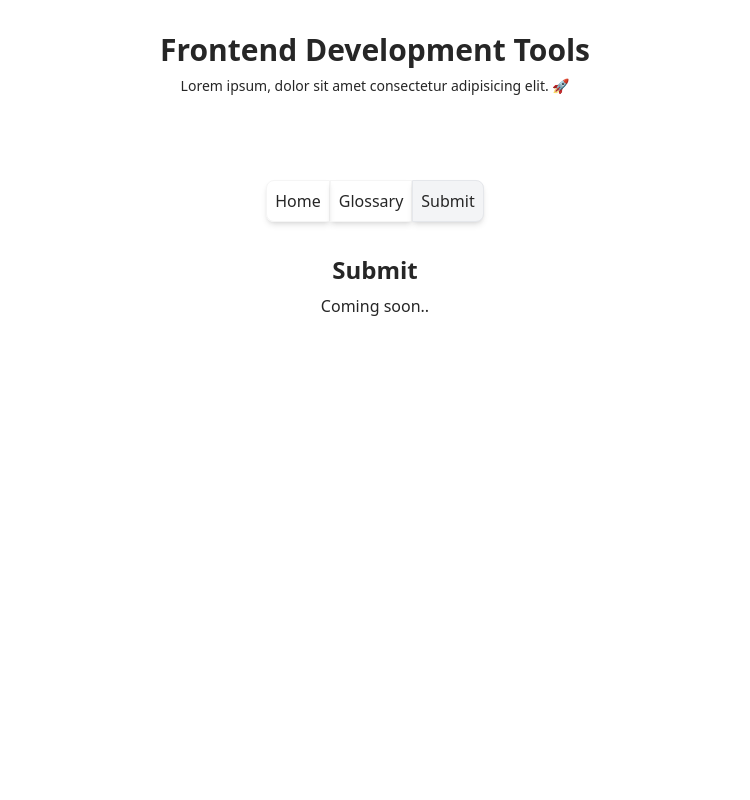
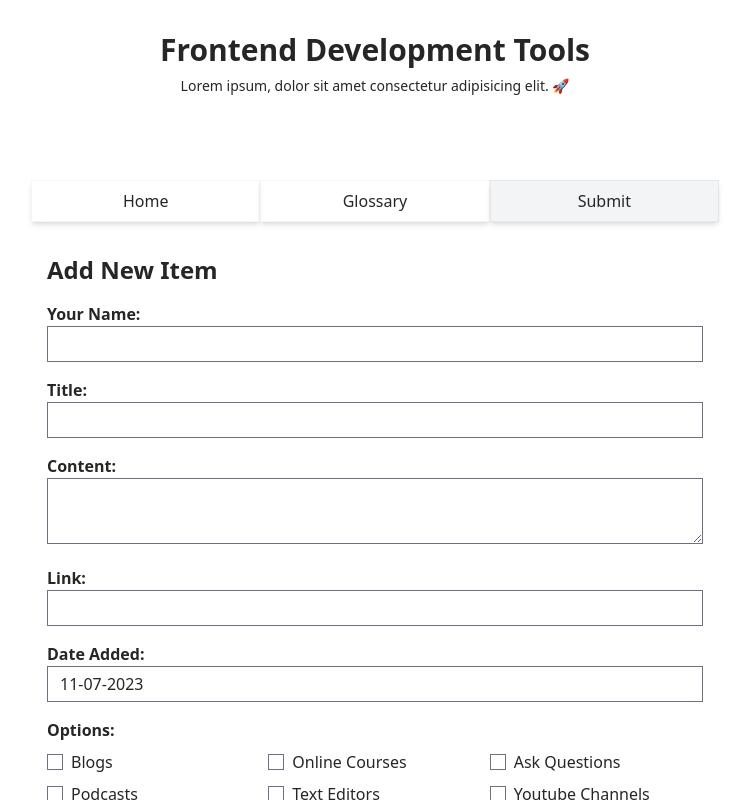
Before and after one commit to joshuasarmiento/frontend-tools, a Vue app: page / in a window 1280 px wide. Both pictures are taken after typing "Sample" into the empty fields and a click on the button "Submit". Shown: the top 800 px of the page, without its empty margins (265-1015 px from the left). Built offline with nearby package versions, Linux system fonts and the light colour scheme; no server answers; what tailwindcss-animated would draw is missing.

Commit message:
add item

```diff
--- a/package.json
+++ b/package.json
@@ -10,6 +10,7 @@
   },
   "dependencies": {
     "@vueuse/core": "^10.2.1",
+    "axios": "^1.4.0",
     "vue": "^3.3.4"
   },
   "devDependencies": {
--- a/src/App.vue
+++ b/src/App.vue
@@ -3,5 +3,5 @@ import MainVue from './views/main.vue'
 </script>
 
 <template>
-    <MainVue />
+    <MainVue class="mx-auto max-w-screen-md mb-8"/>
 </template>
--- a/src/components/header/Header.vue
+++ b/src/components/header/Header.vue
@@ -1,6 +1,6 @@
 <template>
 <header>
-    <div class="mx-auto max-w-screen-lg px-4 py-8 sm:px-6 lg:px-8">
+    <div class="px-4 py-8 sm:px-6 lg:px-8">
         <div class="text-center text-primary">
             <h1 class="text-2xl font-bold sm:text-3xl">
                 Frontend Development Tools
--- a/src/components/linksdata/Options.vue
+++ b/src/components/linksdata/Options.vue
@@ -1,7 +1,7 @@
 <template>
-<div class="text-primary mx-auto max-w-screen-md px-4 py-8 sm:px-6 lg:px-8">
+<div class="text-primary mx-4 md:mx-10">
 
-    <div class="text-sm filter-options grid grid-cols-2 md:grid-cols-3 lg:grid-cols-4">
+    <div class="text-sm filter-options grid grid-cols-2 md:grid-cols-2 lg:grid-cols-3">
         <div v-for="option in options" :key="option.id" class="">
             <input type="checkbox" :id="option.id" :value="option.id" v-model="selectedOptions" class="mr-2" />
             <label :for="option.id" class="mr-4">{{ option.label }}</label>
@@ -35,7 +35,9 @@
     </div>
 
     <div class="text-primary grid grid-cols-1 md:grid-cols-2 gap-4 mt-6">
-        <article v-for="item in displayedItems" :key="item.id" class="rounded-lg border-2 border-gray-100">
+        <span v-if="isLoading" class="text-sm">Loading...</span>
+        <span v-else-if="displayedItems.length === 0 " class="text-sm"> No Data Found </span>
+        <article v-else v-for="item in displayedItems" :key="item.id" class="border-2 border-gray-100">
             <a :href="item.link" target="__blank" class="cursor-pointer flex items-start gap-4 p-4 sm:p-6 lg:p-8">
                 <div>
                     <h3 class="font-medium sm:text-lg">
@@ -64,53 +66,34 @@
                 </div>
             </a>
         </article>
-
-        <div class="txt-preimary flex items-center justify-start py-4 gap-3">
-            <a @click.prevent="goToPreviousPage" class="cursor-pointer inline-flex h-8 w-8 items-center justify-center rounded border border-gray-100 bg-white  rtl:rotate-180">
-                <span class="sr-only">Previous Page</span>
-                <svg xmlns="http://www.w3.org/2000/svg" class="h-3 w-3" viewBox="0 0 20 20" fill="currentColor">
-                    <path fill-rule="evenodd" d="M12.707 5.293a1 1 0 010 1.414L9.414 10l3.293 3.293a1 1 0 01-1.414 1.414l-4-4a1 1 0 010-1.414l4-4a1 1 0 011.414 0z" clip-rule="evenodd" />
-                </svg>
-            </a>
-
-            <p class="text-xs ">
-                {{ currentPage }} <span class="mx-0.25">/</span> {{ totalPages }}
-            </p>
-
-            <a @click.prevent="goToNextPage" class="cursor-pointer inline-flex h-8 w-8 items-center justify-center rounded border border-gray-100 bg-white  rtl:rotate-180">
-                <span class="sr-only">Next Page</span>
-                <svg xmlns="http://www.w3.org/2000/svg" class="h-3 w-3" viewBox="0 0 20 20" fill="currentColor">
-                    <path fill-rule="evenodd" d="M7.293 14.707a1 1 0 010-1.414L10.586 10 7.293 6.707a1 1 0 011.414-1.414l4 4a1 1 0 010 1.414l-4 4a1 1 0 01-1.414 0z" clip-rule="evenodd" />
-                </svg>
-            </a>
-        </div>
     </div>
 </div>
 </template>
 
 <script setup>
+import axios from 'axios'
+
 import {
     ref,
-    computed
+    computed,
+    onMounted
 } from 'vue';
 import SearchBarToogle from '../../components/search/SearchToggle.vue'
-import itemData from '../../data/items.json'
+// import itemData from '../../data/items.json'
 import OptionData from '../../data/options.json'
 import SortOptionData from '../../data/sortOptions.json'
 
-const items = ref(itemData);
 const options = OptionData;
 const sortOptions = SortOptionData;
-
-const itemsPerPage = 10; // Number of items to display per page
 
 const searchPlaceholder = ref('Search..')
 const searchTerm = ref('');
 const selectedSort = ref('default');
 const dropdownOpen = ref(false);
 const selectedOptions = ref([]);
-const currentPage = ref(1);
 
+const items = ref([]);
+const isLoading = ref(false);
 const displayedItems = computed(() => {
     let sortedItems = [...items.value];
     switch (selectedSort.value) {
@@ -145,17 +128,8 @@ const displayedItems = computed(() => {
         );
     }
 
-      // Pagination logic
-    const startIndex = (currentPage.value - 1) * itemsPerPage;
-    const endIndex = startIndex + itemsPerPage;
-    return sortedItems.slice(startIndex, endIndex);
+    return sortedItems;
 });
-
-const displayedItemsLength = computed(() => displayedItems.value.length);
-
-const totalPages = computed(() =>
-  Math.ceil(displayedItemsLength.length / itemsPerPage)
-);
 
 const formatDate = (date) => {
     const options = {
@@ -171,6 +145,20 @@ const selectSort = (sortValue) => {
     dropdownOpen.value = false;
 };
 
+const fetchData = async () => {
+    isLoading.value = true;
+    try {
+        const response = await axios.get('https://project-apis.onrender.com/frontendTools');
+        items.value = response.data;
+    } catch (error) {
+        console.error(error);
+    } finally {
+        isLoading.value = false;
+    }
+};
+
+onMounted(fetchData);
+
 const searchItems = () => {
     // Implement the search logic when the input value changes
     // The computed property 'displayedItems' will automatically update
@@ -179,16 +167,4 @@ const searchItems = () => {
 const clearSearch = () => {
     searchTerm.value = '';
 };
-
-const goToPreviousPage = () => {
-  if (currentPage.value > 1) {
-    currentPage.value--;
-  }
-};
-
-const goToNextPage = () => {
-  if (currentPage.value < totalPages.value) {
-    currentPage.value++;
-  }
-};
 </script>
--- /dev/null
+++ b/src/views/AddData.vue
@@ -0,0 +1,127 @@
+<template>
+<div class="mx-4 md:mx-10">
+    <h2 class="text-2xl font-bold mb-4 text-primary">Add New Item</h2>
+    <form @submit.prevent="submitForm" class="space-y-4">
+        <div>
+            <label for="name" class="block font-semibold">Your Name:</label>
+            <input required v-model="formData.name" type="text" id="name" class="w-full h-9 dark:text-neutral-900">
+        </div>
+        <div>
+            <label for="title" class="block font-semibold">Title:</label>
+            <input required v-model="formData.title" type="text" id="title" class="w-full h-9 dark:text-neutral-900">
+        </div>
+        <div>
+            <label for="content" class="block font-semibold">Content:</label>
+            <textarea required v-model="formData.content" id="content" class="w-full h-21 dark:text-neutral-900"></textarea>
+        </div>
+        <div>
+            <label for="link" class="block font-semibold">Link:</label>
+            <input required v-model="formData.link" type="text" id="link" class="w-full h-9 dark:text-neutral-900">
+        </div>
+        <div>
+            <label for="dateAdded" class="block font-semibold">Date Added:</label>
+            <input required disabled v-model="formData.dateAdded" type="text" id="dateAdded" class="w-full h-9 dark:text-neutral-900" :placeholder="formatted">
+        </div>
+        <div>
+            <label class="block font-semibold">Options:</label>
+            <div class="grid grid-cols-2 lg:grid-cols-3 gap-2 mt-2">
+                <label v-for="option in options" :key="option" class="flex items-center">
+                    <input required type="checkbox" v-model="formData.options" :value="option.id">
+                    <span class="ml-2">{{ option.label }}</span>
+                </label>
+            </div>
+        </div>
+        <button type="submit" class="bg-blue-500 hover:bg-blue-600 text-white px-4 py-2">Submit</button>
+    </form>
+
+    <section v-if="toggle" class="fixed top-10 right-5 animate-fade-left">
+        <div role="alert" class="border border-gray-100 bg-white p-4 shadow-xl">
+            <div class="flex items-start gap-4">
+                <span class="text-green-600">
+                    <svg xmlns="http://www.w3.org/2000/svg" fill="none" viewBox="0 0 24 24" stroke-width="1.5" stroke="currentColor" class="h-6 w-6">
+                        <path stroke-linecap="round" stroke-linejoin="round" d="M9 12.75L11.25 15 15 9.75M21 12a9 9 0 11-18 0 9 9 0 0118 0z" />
+                    </svg>
+                </span>
+
+                <div class="flex-1">
+                    <strong class="block font-medium text-gray-900"> Changes saved </strong>
+
+                    <p class="mt-1 text-sm text-gray-700">
+                        Your product changes have been saved.
+                    </p>
+                </div>
+
+                <button @click="toggle = false" class="text-gray-500 transition hover:text-gray-600">
+                    <span class="sr-only">Dismiss popup</span>
+
+                    <svg xmlns="http://www.w3.org/2000/svg" fill="none" viewBox="0 0 24 24" stroke-width="1.5" stroke="currentColor" class="h-6 w-6">
+                        <path stroke-linecap="round" stroke-linejoin="round" d="M6 18L18 6M6 6l12 12" />
+                    </svg>
+                </button>
+            </div>
+        </div>
+    </section>
+</div>
+</template>
+
+<script setup>
+import {
+    useNow,
+    useDateFormat
+} from '@vueuse/core'
+
+import {
+    ref
+} from 'vue';
+import OptionData from '../data/options.json'
+
+const toggle = ref(false)
+const formatted = useDateFormat(useNow(), 'DD-MM-YYYY', {
+    locales: 'en-PH'
+})
+
+const formData = ref({
+    name: '',
+    title: '',
+    content: '',
+    link: '',
+    dateAdded: formatted.value,
+    options: []
+});
+
+const options = OptionData;
+
+const submitForm = () => {
+    // Perform form submission logic here
+    // Scroll to top
+    window.scrollTo({
+        top: 0,
+        left: 0,
+        behavior: 'smooth'
+    });
+
+    console.log(formData.value);
+
+    setTimeout(() => {
+        toggle.value = true;
+    }, 1000);
+    setTimeout(() => {
+        toggle.value = false;
+    }, 5000);
+
+    // if (formData.value.content === '') {
+    //     // Handle the case when content is empty
+    //     return;
+    // }
+
+    // axios.post('https://project-apis.onrender.com/frontendTools', formData.value)
+    //     .then(response => {
+    //         // Handle the successful response
+    //         console.log(response.data);
+    //     })
+    //     .catch(error => {
+    //         // Handle the error
+    //         console.error(error);
+    //     });
+};
+</script>
--- a/src/views/Tabs.vue
+++ b/src/views/Tabs.vue
@@ -1,18 +1,14 @@
 <template>
-     <div>
-        <div class="flex mb-4 items-center justify-center text-primary">
+     <div class="">
+        <div class="flex mb-4 mx-4 md:mx-10 items-center justify-center text-primary">
             <button v-for="(tab, index) in tabs" :key="index" :class="{
-            'p-2 shadow-md bg-gray-100 border dark:text-neutral-600': activeTab === tab,
-            'p-2 shadow-md border border-neutral-100 dark:border-neutral-100': activeTab !== tab,
-            'rounded-tl-lg': index === 0,
-            'rounded-tr-lg': index === tabs.length - 1,
-            'rounded-bl-lg': index === 0,
-            'rounded-br-lg': index === tabs.length - 1,
+            'p-2 shadow-md bg-gray-100 border dark:text-neutral-600 w-full': activeTab === tab,
+            'p-2 shadow-md border border-neutral-100 dark:border-neutral-100 w-full': activeTab !== tab
             }" @click="activeTab = tab">
                 {{ tab }}
             </button>
         </div>
-        <div class="p-4 rounded-lg text-primary">
+        <div class="p-4 text-primary">
             <template v-if="activeTab === 'Home'">
                 <OptionsVue />
             </template>
@@ -23,10 +19,7 @@
                 </div>
             </template>
             <template v-if="activeTab === 'Submit'">
-                <div class="flex flex-col items-center">
-                    <h2 class="text-2xl font-bold mb-2">Submit</h2>
-                    <p>Coming soon..</p>
-                </div>
+                <AddData />
             </template>
         </div>
     </div>
@@ -34,6 +27,7 @@
 
 <script setup>
 import OptionsVue from '../components/linksdata/Options.vue'
+import AddData from './AddData.vue'
 
 import {
     ref
```
Also changed, not shown: 1 other file (tests, documents, lock files or other folders).
